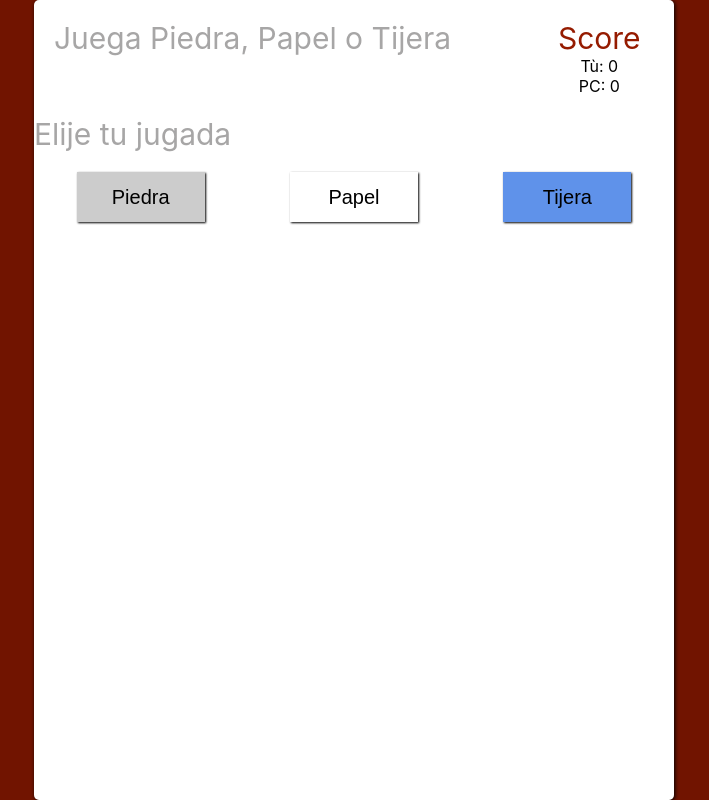
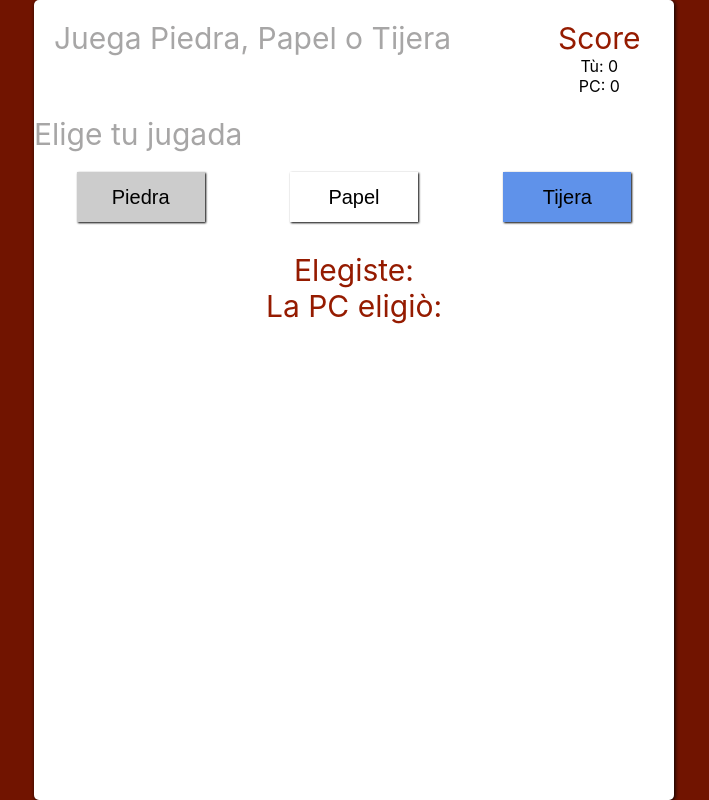
Before and after one commit to AOrtegaTorres/Game, a React (Create React App) app: page / in a window 1280 px wide. Shown: the whole page, without its empty margins (286-995 px from the left). Built offline with nearby package versions, Linux system fonts and the light colour scheme.

Commit message:
function finished

```diff
--- a/src/App.js
+++ b/src/App.js
@@ -58,7 +58,7 @@ const Paragraph = styled.div`
 `;
 
 const Options = styled.div`
-  width: 100%;
+  flex:1;
   display: flex;
   flex-flow: row wrap;
   justify-content: space-around;
@@ -69,23 +69,61 @@ const Result = styled.h1`
   color: black;
 `
 
+const Choice = styled.div`
+  flex: 1;
+  display: flex;
+  flex-direction: column;
+  justify-content: center;
+  align-items: center;
+  padding: 30px;
+`
+
+const Text = styled(TitleScore)`
+  color: #951B00;
+`;
+
+
 class App extends Component {
   constructor(){
     super()
+    this.handleClick = this.handleClick.bind(this)
+
     this.state = {
       score:{
         pc:0,
         player:0
       },
       options:[{'text':'Piedra', 'color': '#CCCCCC'}, {'text':'Papel', 'color':'#FFFFFF'},{'text':'Tijera','color':'#5F92EA'}],
+      choice:'',
+      pcChoice:'',
+      winner:''
     }
   }
 
   handleClick(element){
     const choice = element.target.value;
+    let pc = Math.floor((Math.random() * this.state.options.length));
+    pc = this.state.options[pc].text;
+    this.setState({
+      choice,
+      pcChoice:pc
+    })
+
+    if (choice === pc) {
+      this.setState({winner:'Empate'})
+    }else {
+      if ((choice === 'Piedra' && pc === 'Tijera') || (choice === 'Papel' && pc === 'Piedra') || (choice === 'Tijera' && pc === 'Papel')) {
+        this.setState({winner:'Ganaste!!!!'})
+      }
+      else {
+        this.setState({winner:'Perdiste :('})
+      }
+    }
+
   }
+
   render() {
-    const { score :{ player, pc }, options } = this.state
+    const { score :{ player, pc }, options, choice, pcChoice, winner } = this.state
     return (
       <Container>
         <Content>
@@ -100,13 +138,18 @@ class App extends Component {
             </Score>
           </Header>
           <Options>
-            <Paragraph>Elije tu jugada</Paragraph>
+            <Paragraph>Elige tu jugada</Paragraph>
             {options.map((option,i) => {
               return(
                 <Button key={`button${i}`} color={option.color} text={option.text} handleClick={this.handleClick} />)}
               )
             }
           </Options>
+          <Choice>
+            <Text>Elegiste: <label>{choice}</label> </Text>
+            <Text>La PC eligiò: <label>{pcChoice}</label></Text>
+            <Text>{winner}</Text>
+          </Choice>
         </Content>
       </Container>
     );
```
